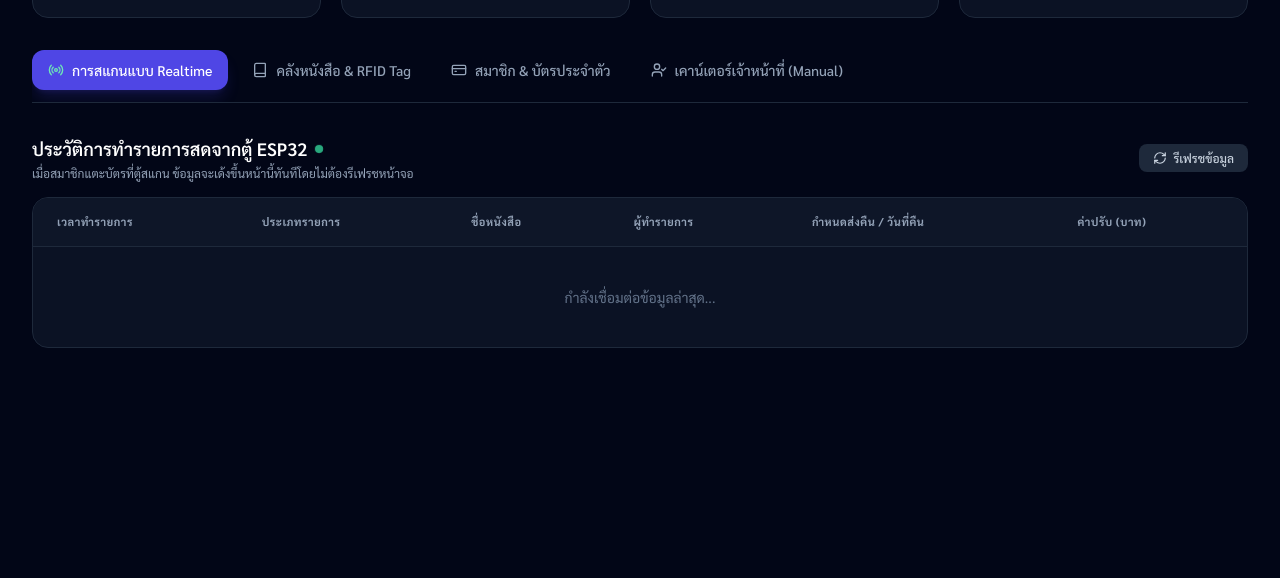
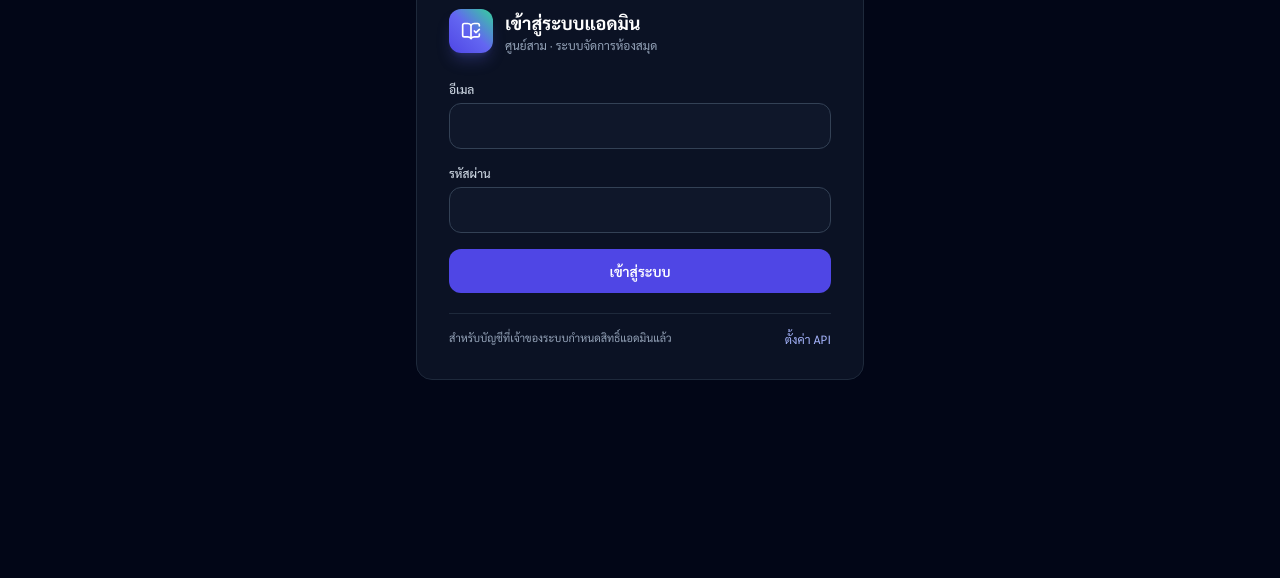
Before and after one commit to muaxzinn/hongsamud, a plain HTML site: page 03-web-dashboard/index.html in a window 1280 px wide. Shown: the part 222-800 px from the top of the page. Drawn offline with nearby package versions, Linux system fonts and the light colour scheme.

Commit message:
Update HTML content for Thai language support

```diff
--- a/03-web-dashboard/index.html
+++ b/03-web-dashboard/index.html
@@ -3,7 +3,7 @@
 <head>
   <meta charset="UTF-8">
   <meta name="viewport" content="width=device-width, initial-scale=1.0">
-  <title>Smart Library Dashboard — Supabase + ESP32 RFID</title>
+  <title>แอดมินศูนย์สาม — Smart Library Dashboard</title>
 
   <!-- Tailwind CSS Framework CDN -->
   <script src="https://cdn.tailwindcss.com"></script>
@@ -30,7 +30,42 @@
     .hidden { display: none !important; }
   </style>
 </head>
-<body class="h-full flex flex-col antialiased selection:bg-indigo-500 selection:text-white">
+<body class="min-h-full antialiased selection:bg-indigo-500 selection:text-white">
+
+  <section id="adminLoginScreen" class="min-h-screen flex items-center justify-center px-4 py-12">
+    <div class="glass rounded-2xl border border-slate-800 w-full max-w-md p-7 sm:p-8">
+      <div class="flex items-center gap-3 mb-7">
+        <div class="w-11 h-11 rounded-xl bg-gradient-to-tr from-indigo-600 via-indigo-500 to-emerald-400 flex items-center justify-center shadow-lg shadow-indigo-500/25">
+          <i data-lucide="book-open-check" class="w-5 h-5 text-white"></i>
+        </div>
+        <div>
+          <h1 class="text-lg font-bold text-white">เข้าสู่ระบบแอดมิน</h1>
+          <p class="text-xs text-slate-400">ศูนย์สาม · ระบบจัดการห้องสมุด</p>
+        </div>
+      </div>
+
+      <form id="adminLoginForm" onsubmit="signInAdmin(event)" class="space-y-4">
+        <div>
+          <label for="adminEmail" class="block text-xs font-medium text-slate-300 mb-1.5">อีเมล</label>
+          <input id="adminEmail" type="email" autocomplete="username" required class="w-full px-4 py-3 rounded-xl bg-slate-900 border border-slate-700 text-white text-sm focus:outline-none focus:ring-2 focus:ring-indigo-500">
+        </div>
+        <div>
+          <label for="adminPassword" class="block text-xs font-medium text-slate-300 mb-1.5">รหัสผ่าน</label>
+          <input id="adminPassword" type="password" autocomplete="current-password" required class="w-full px-4 py-3 rounded-xl bg-slate-900 border border-slate-700 text-white text-sm focus:outline-none focus:ring-2 focus:ring-indigo-500">
+        </div>
+        <p id="adminLoginMessage" role="status" aria-live="polite" class="hidden text-xs text-rose-300"></p>
+        <button id="adminLoginButton" type="submit" class="w-full py-3 rounded-xl bg-indigo-600 hover:bg-indigo-500 disabled:opacity-50 text-white text-sm font-semibold transition">
+          เข้าสู่ระบบ
+        </button>
+      </form>
+      <div class="mt-5 pt-4 border-t border-slate-800 flex items-center justify-between gap-3">
+        <p class="text-[11px] text-slate-400">สำหรับบัญชีที่เจ้าของระบบกำหนดสิทธิ์แอดมินแล้ว</p>
+        <button type="button" onclick="openConfigModal()" class="shrink-0 text-xs text-indigo-300 hover:text-white">ตั้งค่า API</button>
+      </div>
+    </div>
+  </section>
+
+  <div id="dashboardApp" class="hidden min-h-screen flex flex-col">
 
   <!-- Header Navigation -->
   <header class="sticky top-0 z-40 border-b border-slate-800 glass">
@@ -43,10 +78,10 @@
         </div>
         <div>
           <div class="flex items-center gap-2">
-            <span class="text-base sm:text-lg font-bold tracking-tight text-white">Smart Library System</span>
+            <span class="text-base sm:text-lg font-bold tracking-tight text-white">ศูนย์สาม · ระบบห้องสมุด</span>
             <span class="text-[10px] px-2 py-0.5 rounded-full bg-emerald-500/10 text-emerald-400 border border-emerald-500/20 font-medium tracking-wide uppercase">Realtime</span>
           </div>
-          <p class="text-[11px] text-slate-400 hidden sm:block">ESP32 RFID + OLED & Supabase Cloud Integration</p>
+          <p class="text-[11px] text-slate-400 hidden sm:block">Admin Dashboard · ESP32 RFID + Supabase</p>
         </div>
       </div>
 
@@ -59,6 +94,11 @@
         <button onclick="openConfigModal()" class="flex items-center gap-1.5 px-3 py-1.5 rounded-lg text-xs font-medium text-slate-300 hover:text-white bg-slate-800 hover:bg-slate-700 border border-slate-700 transition">
           <i data-lucide="settings" class="w-4 h-4"></i>
           <span>ตั้งค่า API</span>
+        </button>
+        <span id="adminSignedInEmail" class="hidden text-xs text-slate-400 max-w-36 truncate"></span>
+        <button id="adminSignOutButton" onclick="signOutAdmin()" class="hidden flex items-center gap-1.5 px-3 py-1.5 rounded-lg text-xs font-medium text-slate-300 hover:text-white bg-slate-800 hover:bg-slate-700 border border-slate-700 transition">
+          <i data-lucide="log-out" class="w-4 h-4"></i>
+          <span>ออกจากระบบ</span>
         </button>
       </div>
     </div>
@@ -283,6 +323,7 @@
     </section>
 
   </main>
+  </div>
 
   <!-- Modal: ตั้งค่า Supabase -->
   <div id="modalConfig" class="fixed inset-0 bg-black/80 backdrop-blur-md z-50 flex items-center justify-center p-4 hidden">
```
